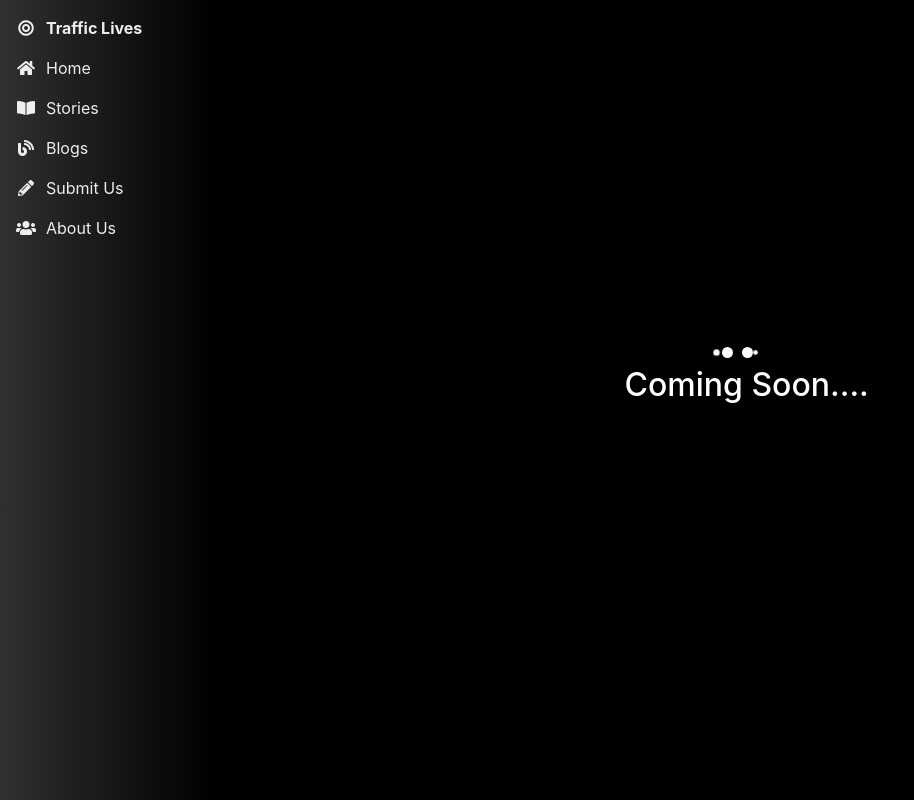
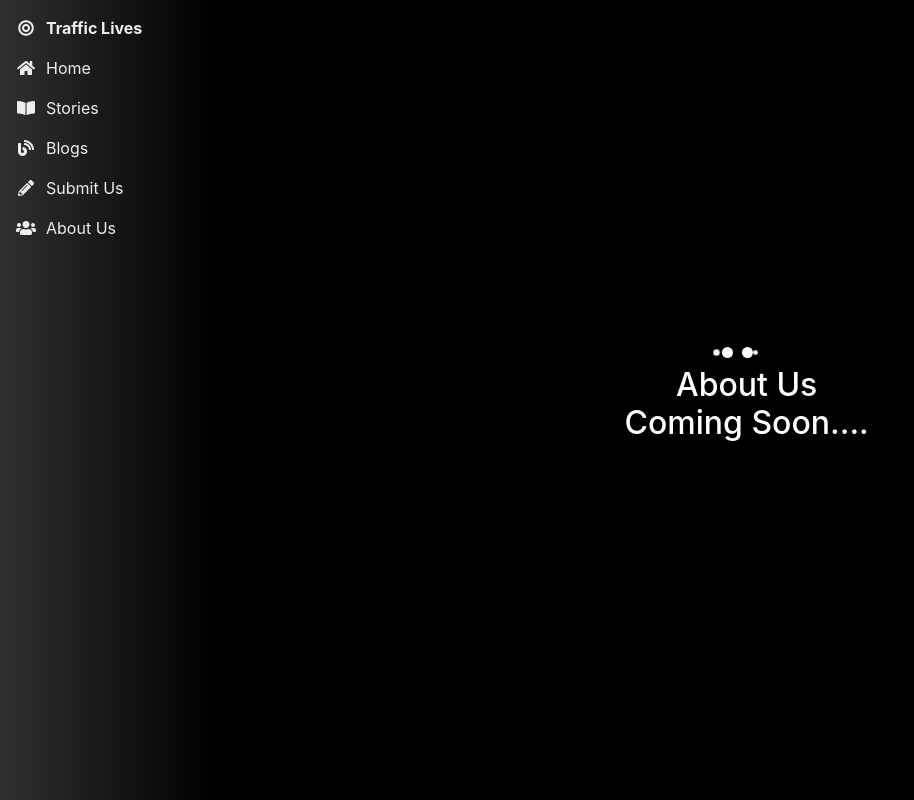
Before and after one commit to HetalVadukul/Traffic-Lives, an Angular app: page /aboutUs in a window 1280 px wide. Shown: the whole page, without its empty margins (0-914 px from the left). Built offline with nearby package versions, Linux system fonts and the light colour scheme.

Commit message:
Name Added in coming soon page

```diff
--- a/src/app/aboutUs/aboutUs.component.html
+++ b/src/app/aboutUs/aboutUs.component.html
@@ -1,2 +1,2 @@
 <div class="lds-ellipsis"><div></div><div></div><div></div><div></div></div>
-<div class="test"><h2>Coming Soon....</h2></div>
+<div class="test"><h2>About Us<br>Coming Soon....</h2></div>
--- a/src/app/blogs/blogs.component.html
+++ b/src/app/blogs/blogs.component.html
@@ -1,2 +1,2 @@
 <div class="lds-ellipsis"><div></div><div></div><div></div><div></div></div>
-<div class="test"><h2>Coming Soon....</h2></div>
+<div class="test"><h2>Blogs<br>Coming Soon....</h2></div>
--- a/src/app/stories/stories.component.html
+++ b/src/app/stories/stories.component.html
@@ -1,2 +1,2 @@
 <div class="lds-ellipsis"><div></div><div></div><div></div><div></div></div>
-<div class="test"><h2>Coming Soon....</h2></div>
+<div class="test"><h2>Stories<br>Coming Soon....</h2></div>
--- a/src/app/submitUs/submitUs.component.html
+++ b/src/app/submitUs/submitUs.component.html
@@ -1,2 +1,2 @@
 <div class="lds-ellipsis"><div></div><div></div><div></div><div></div></div>
-<div class="test"><h2>Coming Soon....</h2></div>
+<div class="test"><h2>Submit Us<br>Coming Soon....</h2></div>
```
